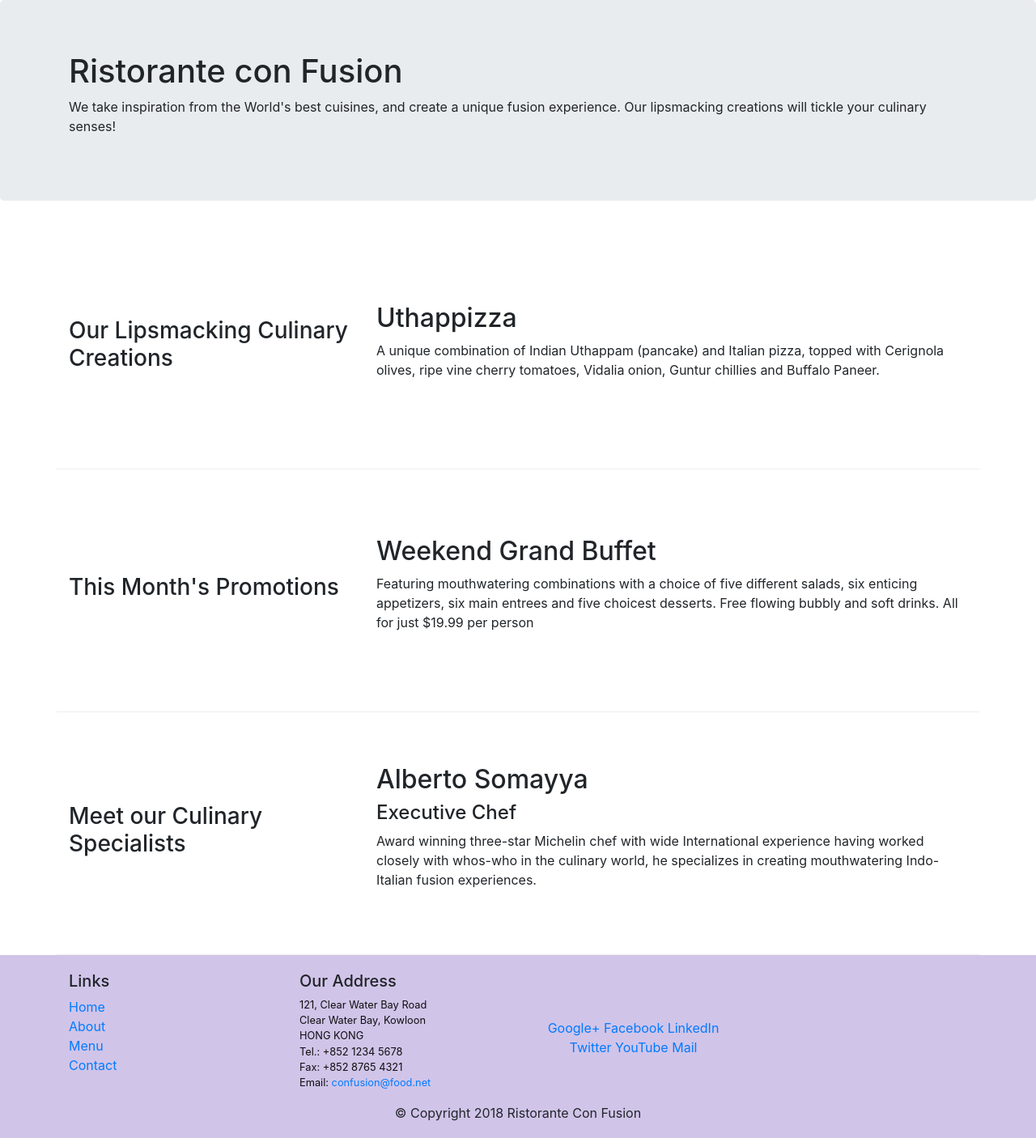
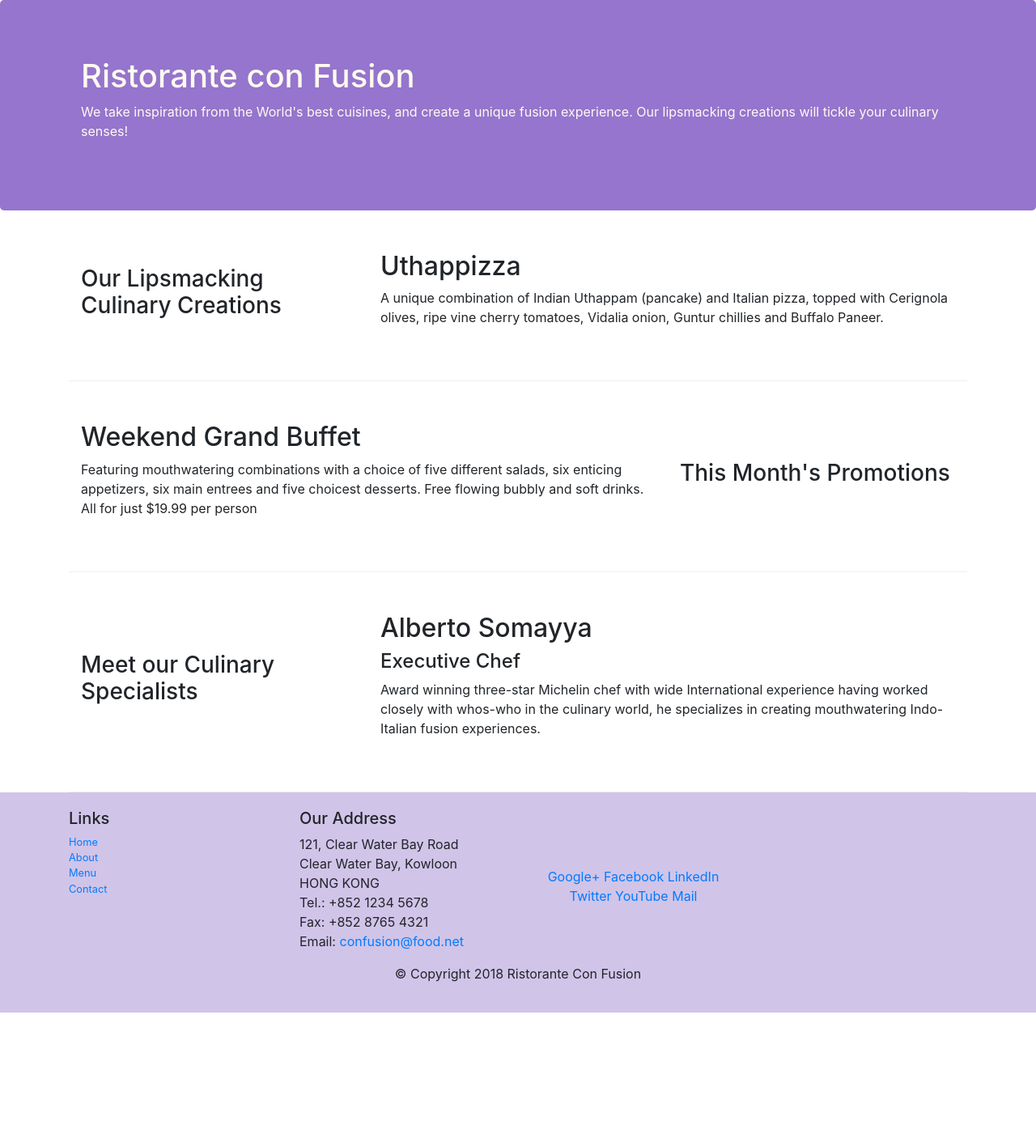
Before and after one commit to federicomorella/Curso-Bootstrap, a website: page index.html in a window 1280 px wide. Shown: the whole page at 81% size. After the commit the page ends 1251 px from the top, so only its background shows below. Drawn offline with nearby package versions, Linux system fonts and the light colour scheme.

Commit message:
bootstrap grid part 2

```diff
--- a/css/styles.css
+++ b/css/styles.css
@@ -1,23 +1,29 @@
 .row-header{
     margin:0px auto;
     padding:0px;
-
 }
 .row-content{
     margin:0px auto;
     padding: 50px 0px 50px 0px;
     border-bottom: 1px ridge;
-    min-height:300px;
+    min-height:200px;
 }
 .footer{
     background-color: #D1C4E9;
     margin:0px auto;
     padding: 20px 0px 20px 0px;
-
 }
 
-address{
+
+.jumbotron{
+padding:70px 30px 70px 30px;
+margin:0px auto;
+background: #9575cd;
+color: floralwhite;
+}
+
+.address{
     font-size:80%;
+    color:#0f0f0f;
     margin:0px;
-    color:#0f0f0f;
 }
--- a/index.html
+++ b/index.html
@@ -8,9 +8,11 @@
     <meta name="viewport" content="width=device-width, initial-scale=1, shrink-to-fit=no">
     <meta http-equiv="x-ua-compatible" content="ie=edge">
 
-    <link rel="stylesheet" href="css/styles.css">
+
     <!-- Bootstrap CSS -->
     <link rel="stylesheet" href="node_modules/bootstrap/dist/css/bootstrap.min.css">
+
+    <link rel="stylesheet" href="css/styles.css">
 
 </head>
 
@@ -42,10 +44,10 @@
 
 
         <div class="row row-content align-items-center">
-            <div class="col-12 col-sm-4">
+            <div class="col-12 col-sm-4 order-sm-last">
                 <h3>This Month's Promotions</h3>
             </div>
-            <div class="col-12 col-sm-8">
+            <div class="col-12 col-sm-8 order-sm-first">
                 <h2>Weekend Grand Buffet</h2>
                 <p>Featuring mouthwatering combinations with a choice of five different salads, six enticing appetizers, six main entrees and five choicest desserts. Free flowing bubbly and soft drinks. All for just $19.99 per person </p>
             </div>
```
